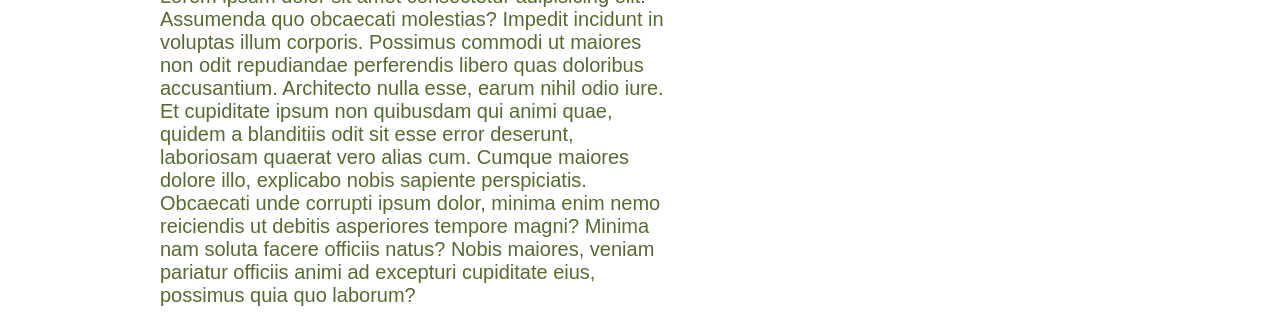
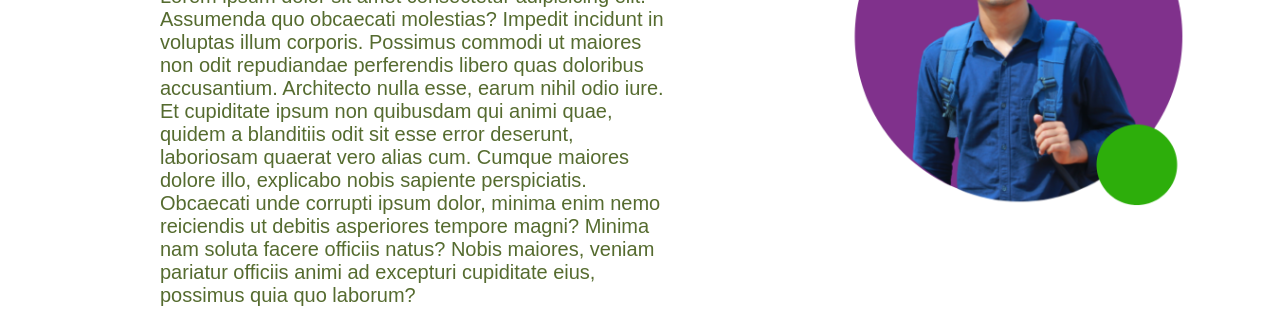
Before and after one commit to shantokarmoker8/my1stPortfolio, a plain HTML site: page index.html in a window 1280 px wide. Shown: the part 377-691 px from the top of the page. Drawn offline with Linux system fonts and the light colour scheme; a web font is replaced by a local one.

Commit message:
section-2

```diff
--- a/css/style.css
+++ b/css/style.css
@@ -7,6 +7,9 @@
 }
 body {
   font-family: "Dongle", sans-serif;
+}
+.full-area {
+  display: flex;
 }
 .circle {
   position: absolute;
@@ -47,3 +50,11 @@ body {
   text-transform: uppercase;
   font-size: 30px;
 }
+.section-2 {
+  width: 40%;
+  display: flex;
+  align-items: center;
+}
+.section-2 img {
+  max-width: 100%;
+}
--- a/index.html
+++ b/index.html
@@ -17,6 +17,7 @@
   </head>
   <body>
     <img src="images/side.png" alt="" class="circle" />
+    <div class="full-area">
       <div class="section-1">
         <h1>
           welcome to <br />
@@ -26,17 +27,21 @@
         <p>
           Lorem ipsum dolor sit amet consectetur adipisicing elit. Assumenda quo
           obcaecati molestias? Impedit incidunt in voluptas illum corporis.
-        Possimus commodi ut maiores non odit repudiandae perferendis libero quas
-        doloribus accusantium. Architecto nulla esse, earum nihil odio iure. Et
-        cupiditate ipsum non quibusdam qui animi quae, quidem a blanditiis odit
-        sit esse error deserunt, laboriosam quaerat vero alias cum. Cumque
-        maiores dolore illo, explicabo nobis sapiente perspiciatis. Obcaecati
-        unde corrupti ipsum dolor, minima enim nemo reiciendis ut debitis
-        asperiores tempore magni? Minima nam soluta facere officiis natus? Nobis
-        maiores, veniam pariatur officiis animi ad excepturi cupiditate eius,
-        possimus quia quo laborum?
+          Possimus commodi ut maiores non odit repudiandae perferendis libero
+          quas doloribus accusantium. Architecto nulla esse, earum nihil odio
+          iure. Et cupiditate ipsum non quibusdam qui animi quae, quidem a
+          blanditiis odit sit esse error deserunt, laboriosam quaerat vero alias
+          cum. Cumque maiores dolore illo, explicabo nobis sapiente
+          perspiciatis. Obcaecati unde corrupti ipsum dolor, minima enim nemo
+          reiciendis ut debitis asperiores tempore magni? Minima nam soluta
+          facere officiis natus? Nobis maiores, veniam pariatur officiis animi
+          ad excepturi cupiditate eius, possimus quia quo laborum?
         </p>
         <a href="cv/MyCv.pdf">hire me</a>
       </div>
+      <div class="section-2">
+        <img src="images/New-Project.png" alt="" />
+      </div>
+    </div>
   </body>
 </html>
```
Lines whose indentation alone changed are shown as unchanged.
